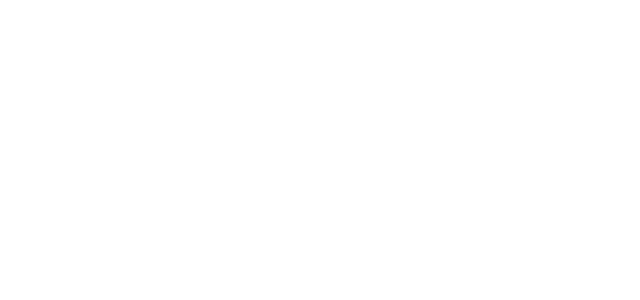
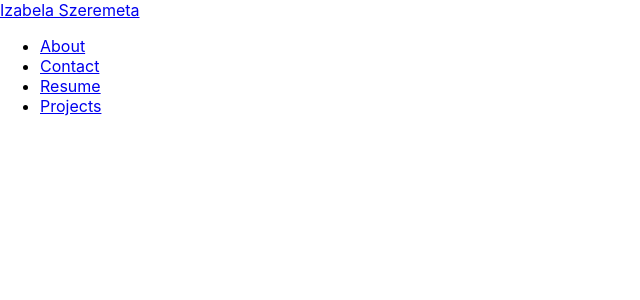
Before and after one commit to izabela2279/portfolio, a React (Create React App) app: page /projects/1 in a window 1280 px wide. Before the commit this address had no page. Shown: the top 300 px of the page, without its empty margins (0-640 px from the left). Built offline with nearby package versions, Linux system fonts and the light colour scheme.

Commit message:
build navbar component

```diff
--- a/src/App.js
+++ b/src/App.js
@@ -1,16 +1,18 @@
 import { Routes, Route } from 'react-router-dom';
-import Home from './pages/Home.jsx';
-import About from './pages/About.jsx';
-import Contact from './pages/Contact.jsx';
-import Resume from './pages/Resume.jsx';
-import Projects from './pages/Projects.jsx';
+import Home from './pages/Home';
+import About from './pages/About';
+import Contact from './pages/Contact';
+import Resume from './pages/Resume';
+import Projects from './pages/Projects';
 
 import logo from './logo.svg';
 import './App.css';
+import NavBar from './components/NavBar/NavBar'
 
 function App() {
   return (
     <>
+      <NavBar />
       <Routes>
         <Route path="/" element={<Home />} />
         <Route path="about" element={<About />} />
--- /dev/null
+++ b/src/components/NavBar/NavBar.jsx
@@ -0,0 +1,25 @@
+import { Link } from "react-router-dom";
+
+function NavBar() {
+  return (
+    <nav>
+      <Link to="/">Izabela Szeremeta</Link>
+      <ul>
+        <li>
+          <Link to="/about">About</Link>
+        </li>
+        <li>
+          <Link to="contact">Contact</Link>
+        </li>
+        <li>
+          <Link to="Resume">Resume</Link>
+        </li>
+        <li>
+          <Link to="Projects">Projects</Link>
+        </li>
+      </ul>
+    </nav>
+  )
+}
+
+export default NavBar
```
